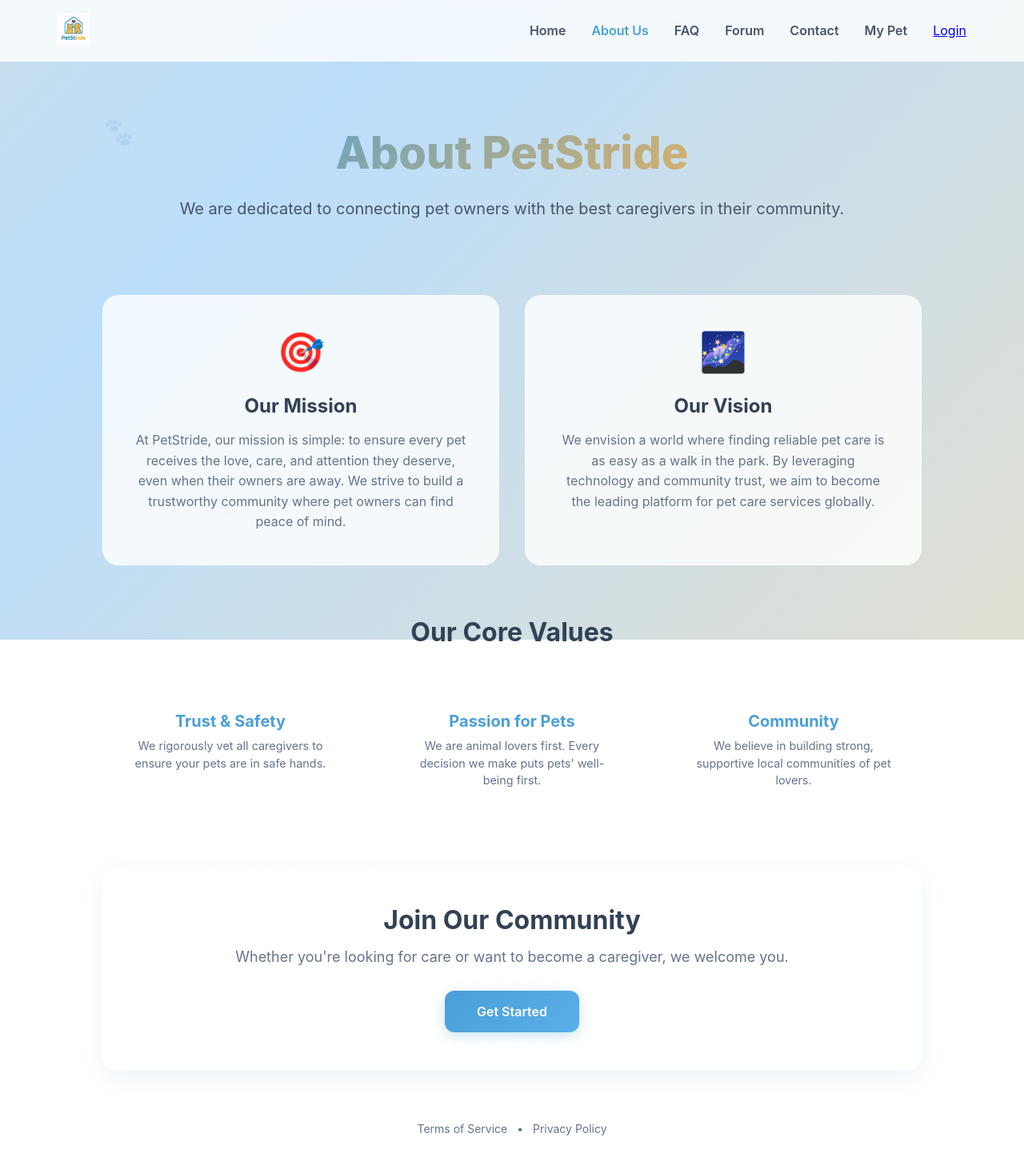
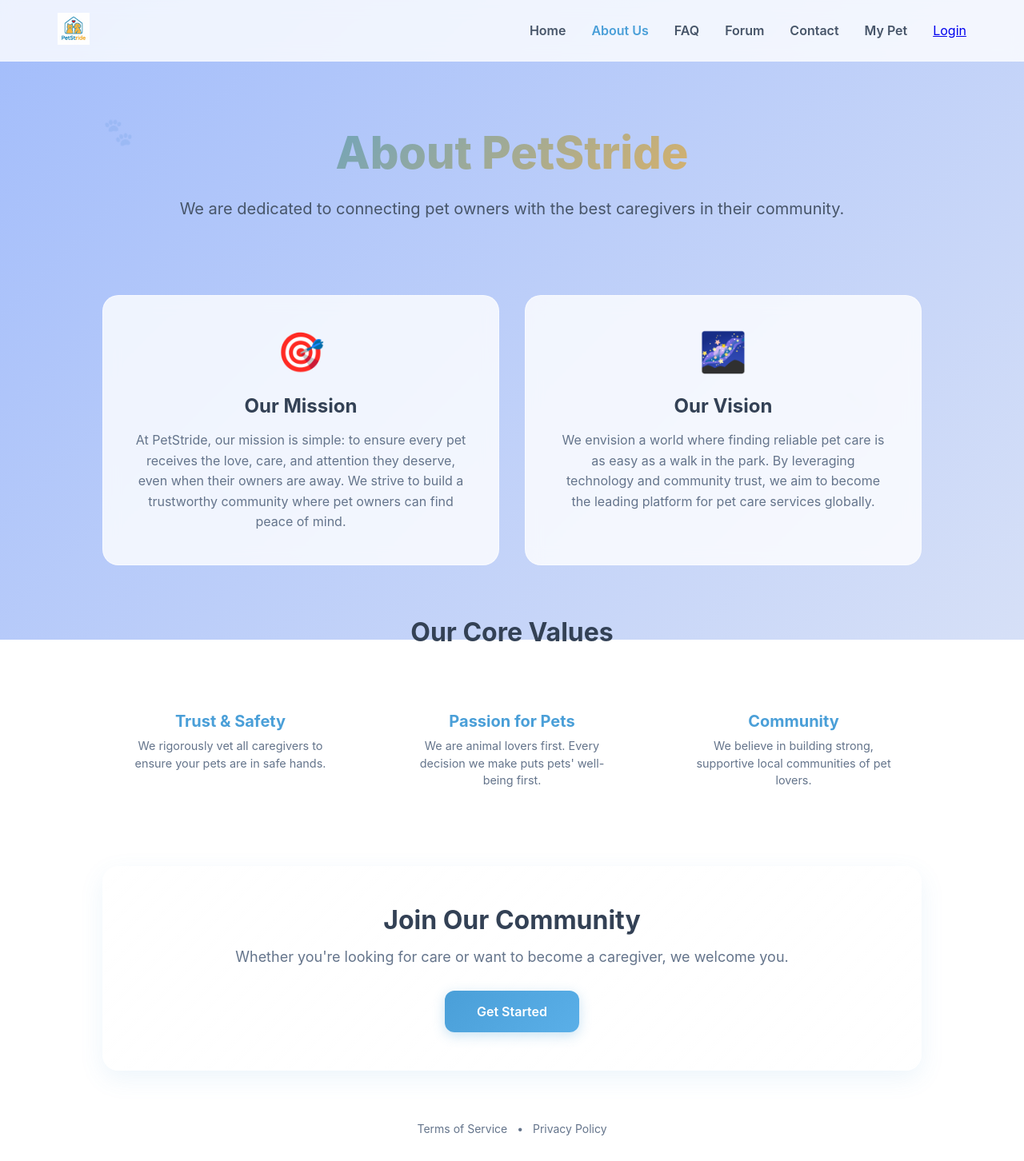
Before and after one commit to orla-ske/isep_web_app_G1B_proj, a PHP site: page /about_us.html in a window 1280 px wide. Shown: the whole page at 80% size. Run offline with PHP 8.4, Linux system fonts and the light colour scheme.

Commit message:
update about us page styles and fix stylesheet path; add About Us link to navigation

```diff
--- a/Style/about_us.css
+++ b/Style/about_us.css
@@ -28,7 +28,7 @@ body {
     left: 0;
     width: 100%;
     height: 100%;
-    background: linear-gradient(135deg, #E3F2FD, #FFE0B2, #BBDEFB, #FFE0B2);
+    background: linear-gradient(135deg, rgb(242, 242, 242, 0.8) 0%, rgba(113, 154, 252, 0.8) 50%, rgb(242, 242, 242, 0.8) 100%);
     background-size: 400% 400%;
     animation: gradient-shift 15s ease infinite;
     z-index: -1;
--- a/about_us.html
+++ b/about_us.html
@@ -5,7 +5,7 @@
     <meta name="viewport" content="width=device-width, initial-scale=1.0">
     <title>About Us - PetStride</title>
     <meta name="description" content="Learn about PetStride, our mission, and our team dedicated to pet care.">
-    <link rel="stylesheet" href="../Style/about_us.css">
+    <link rel="stylesheet" href="Style/about_us.css">
 </head>
 <body>
     <!-- Animated Background -->
--- a/login.html
+++ b/login.html
@@ -427,6 +427,7 @@
                     <a href="faq.html" class="nav-link">FAQ</a>
                     <a href="forum.html" class="nav-link">Forum</a>
                     <a href="contactUs.html" class="nav-link">Contact</a>
+                    <a href="about_us.html" class="nav-link">About Us</a>
                 </div>
             </div>
         </nav>
```
